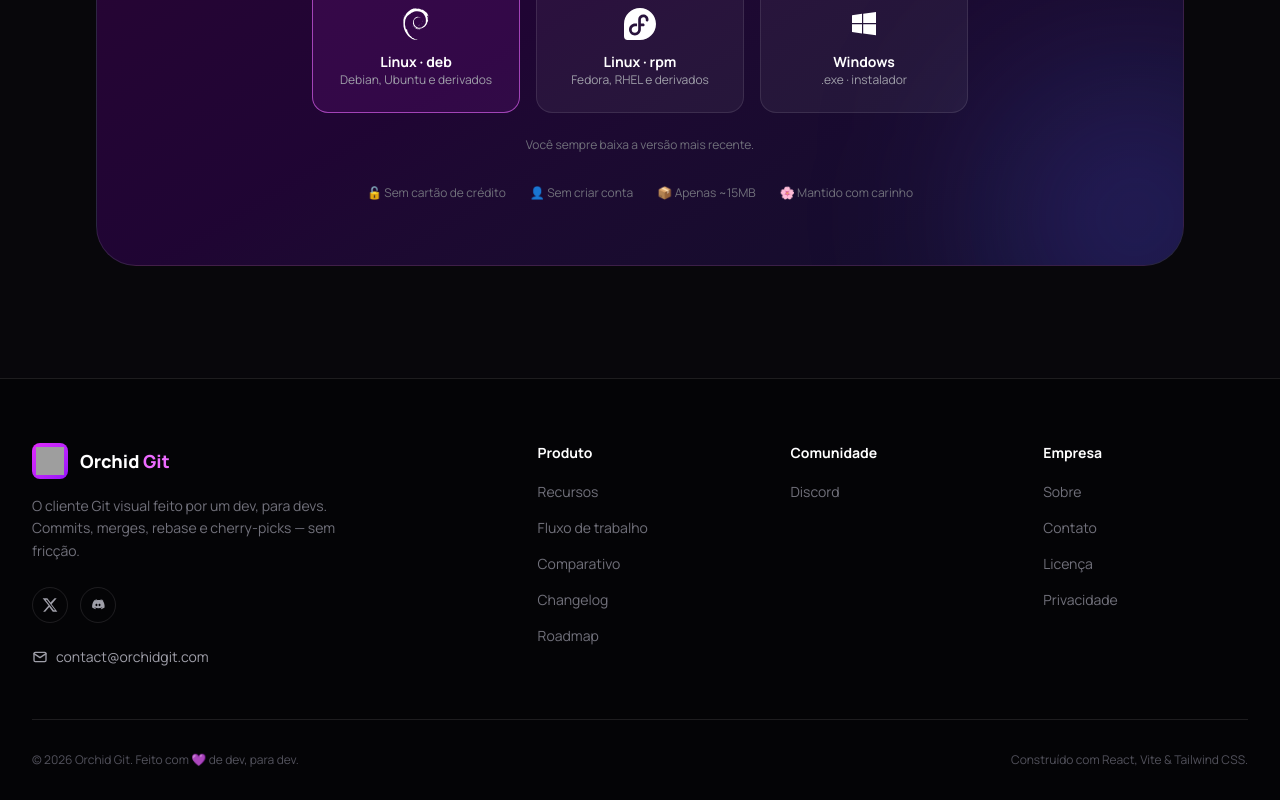
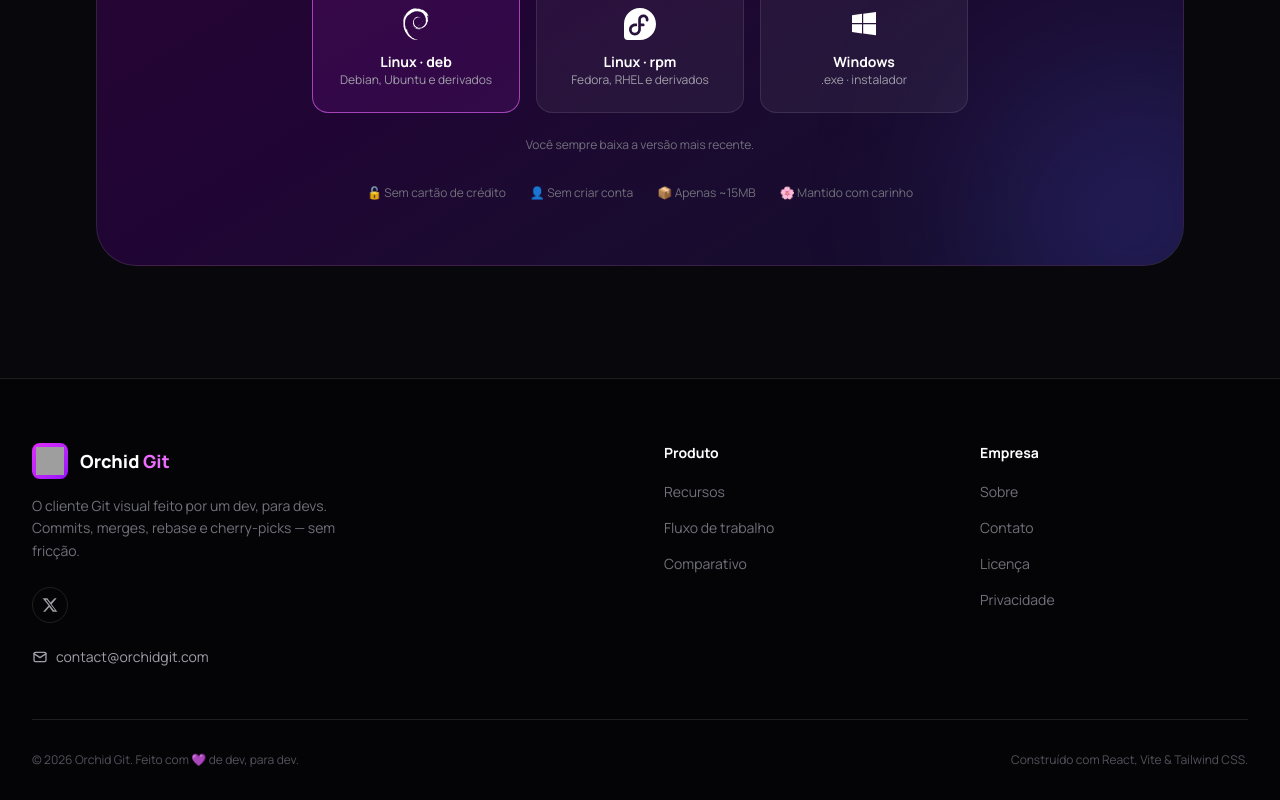
Before and after one commit to leooliveiraz/orchid-page, a React (Vite) app: page / in a window 1280 px wide. Shown: the part 5503-6303 px from the top of the page. Built offline with nearby package versions, Linux system fonts and the light colour scheme; grey boxes are pictures that could not be loaded.

Commit message:
Configurado visualização no footer

```diff
--- a/src/components/Footer.tsx
+++ b/src/components/Footer.tsx
@@ -10,13 +10,7 @@
       { label: "Recursos", to: "/#recursos" },
       { label: "Fluxo de trabalho", to: "/#fluxo" },
       { label: "Comparativo", to: "/#comparativo" },
-      { label: "Changelog" },
-      { label: "Roadmap" },
     ],
-  },
-  {
-    title: "Comunidade",
-    links: [{ label: "Discord" }],
   },
   {
     title: "Empresa",
@@ -36,14 +30,13 @@
 
 const socials = [
   { name: "x", label: "X (Twitter)", href: "https://x.com/OrchidGit" },
-  { name: "discord", label: "Discord", href: "#" },
 ];
 
 export default function Footer() {
   return (
     <footer className="relative border-t border-white/10 bg-black/40 pt-16">
       <div className="mx-auto max-w-7xl px-6 lg:px-8">
-        <div className="grid grid-cols-1 gap-12 pb-12 sm:grid-cols-2 lg:grid-cols-5">
+        <div className="grid grid-cols-1 gap-12 pb-12 sm:grid-cols-2 lg:grid-cols-4">
           <div className="lg:col-span-2">
             <div className="flex items-center gap-3">
               <div className="flex h-9 w-9 items-center justify-center overflow-hidden rounded-lg bg-gradient-to-br from-fuchsia-500 to-purple-600 p-1">
```
